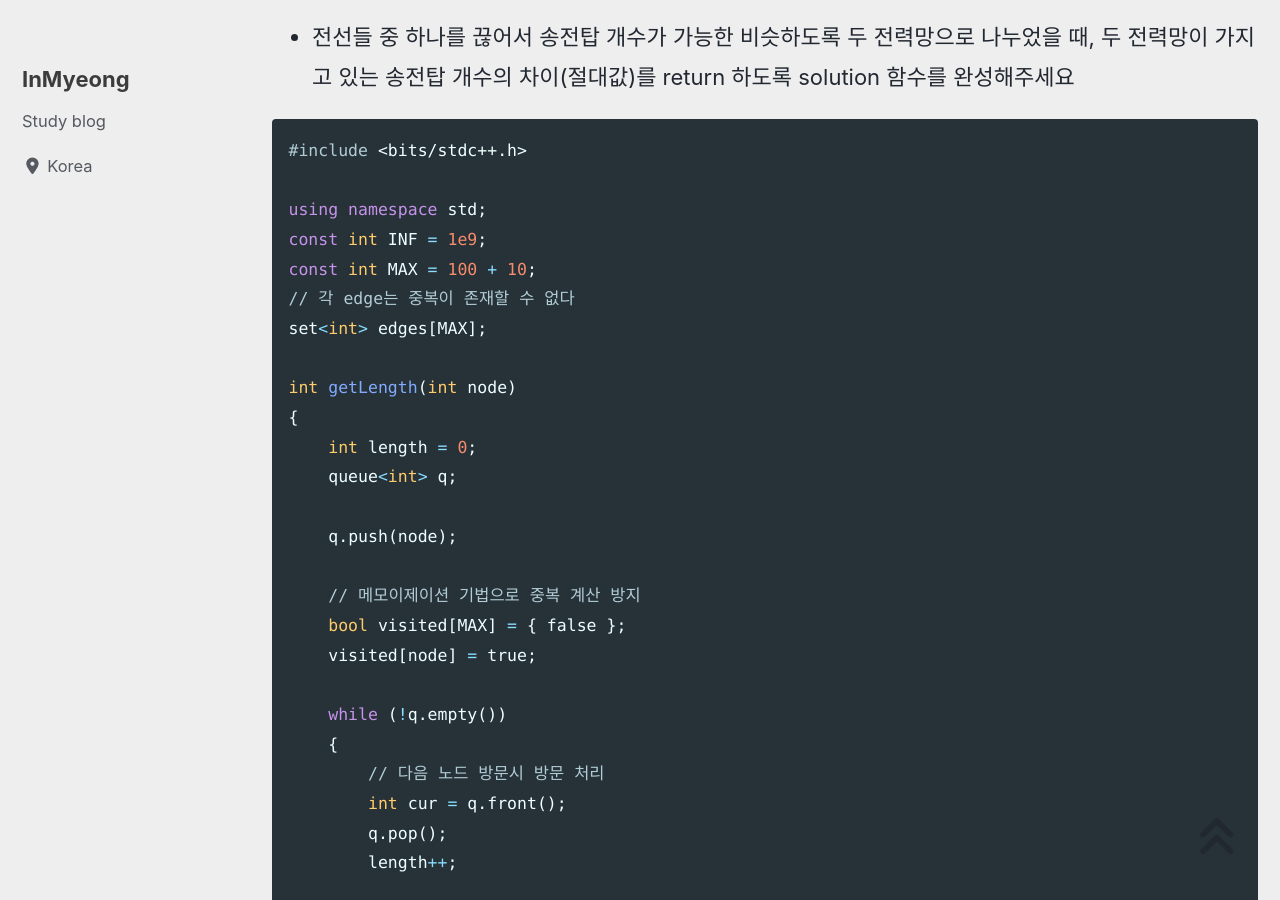
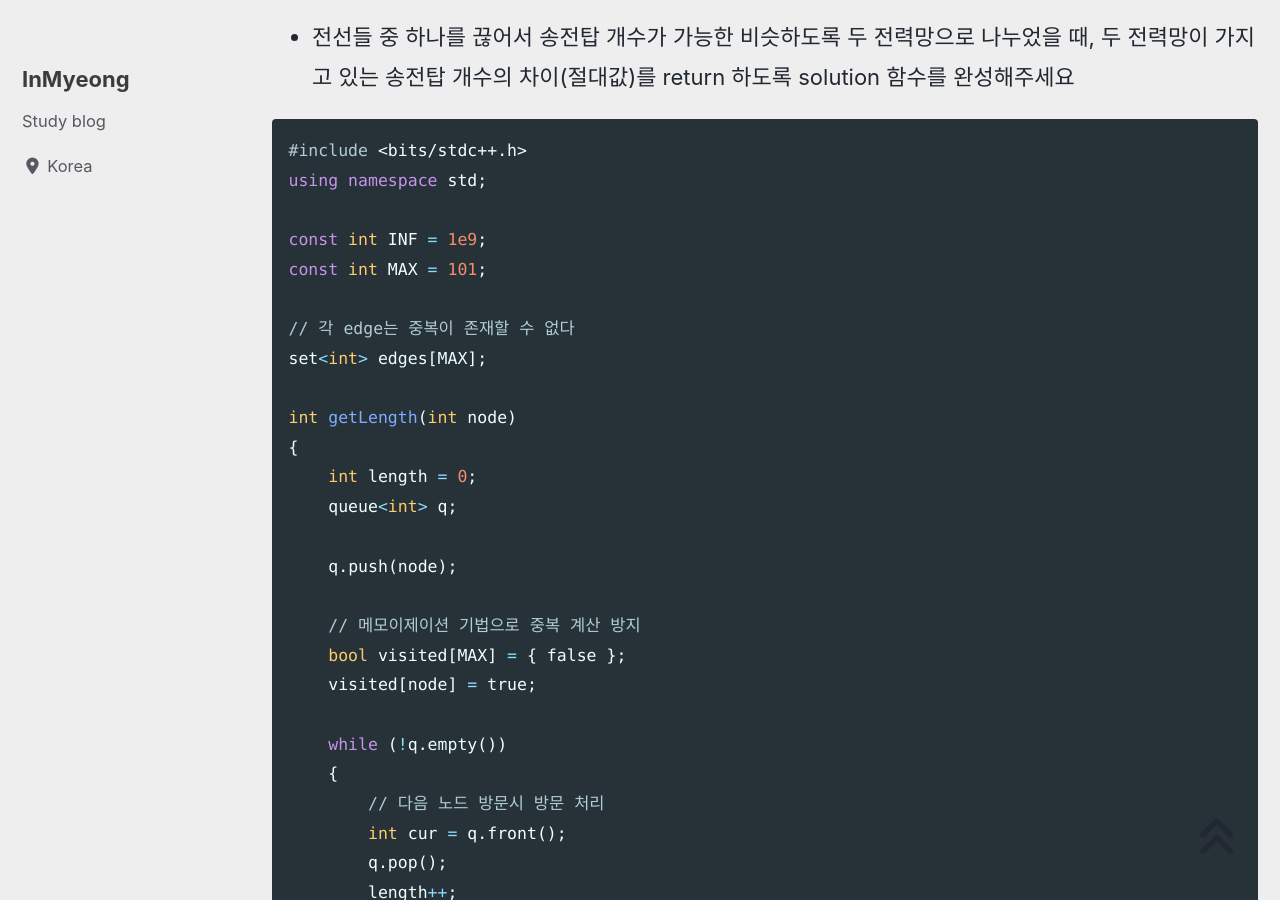
Before and after one commit to devMyeong/devMyeong.github.io, a Jekyll site: the page built from _posts/codingTest/2022-07-06-프로그래머스.md, in a window 1280 px wide and 900 px high, scrolled down 35005 px. Built offline with Jekyll 4.4.1, drawn with Linux system fonts in a browser that asks for light colours; cached includes are drawn as plain includes; nearby versions of some CDN libraries; some web fonts are replaced; comment, search, counter and statistics services are not loaded.

Commit message:
Chore : 프로그래머스 5-6 코드 수정

````diff
--- a/_posts/codingTest/2022-07-06-프로그래머스.md
+++ b/_posts/codingTest/2022-07-06-프로그래머스.md
@@ -985,10 +985,11 @@ int solution(int k, vector<vector<int>> dungeons)
 
 ```cpp
 #include <bits/stdc++.h>
-
-using namespace std;
+using namespace std;
+
 const int INF = 1e9;
-const int MAX = 100 + 10;
+const int MAX = 101;
+
 // 각 edge는 중복이 존재할 수 없다
 set<int> edges[MAX];
 
````
